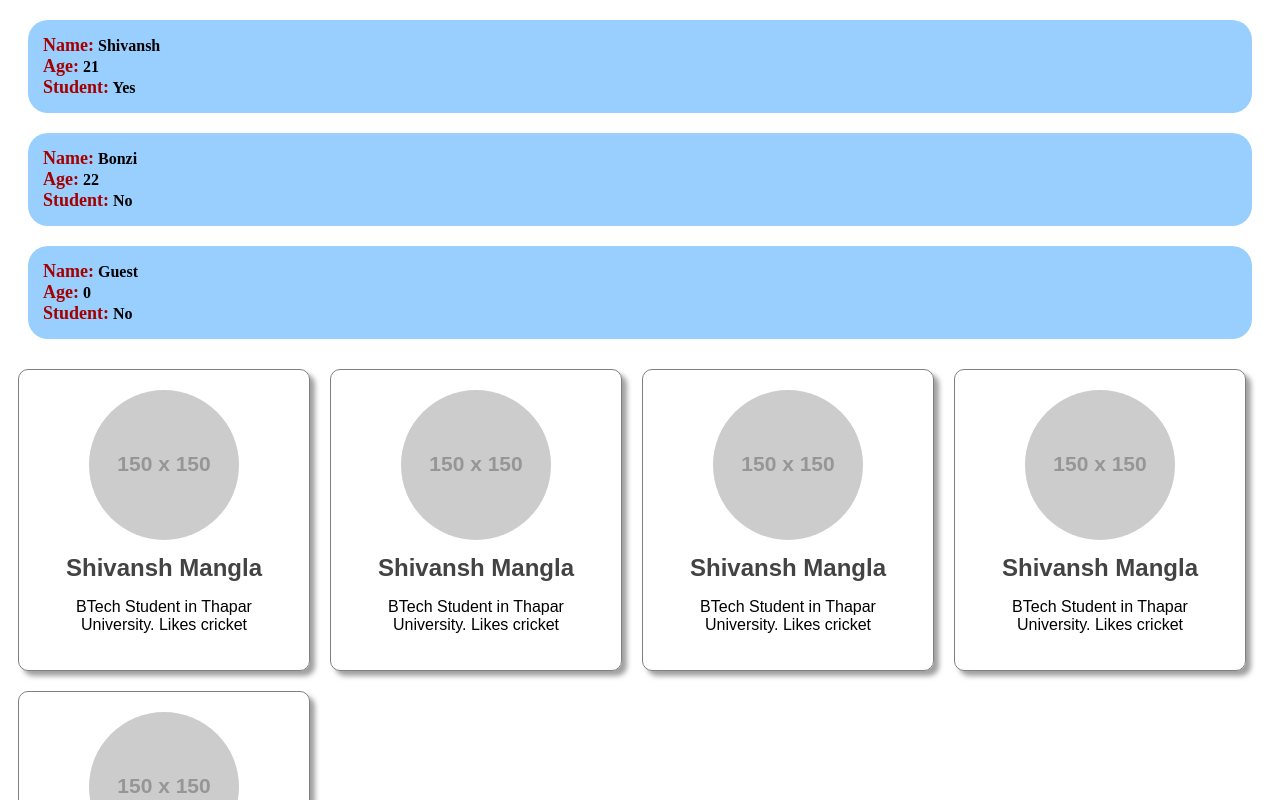
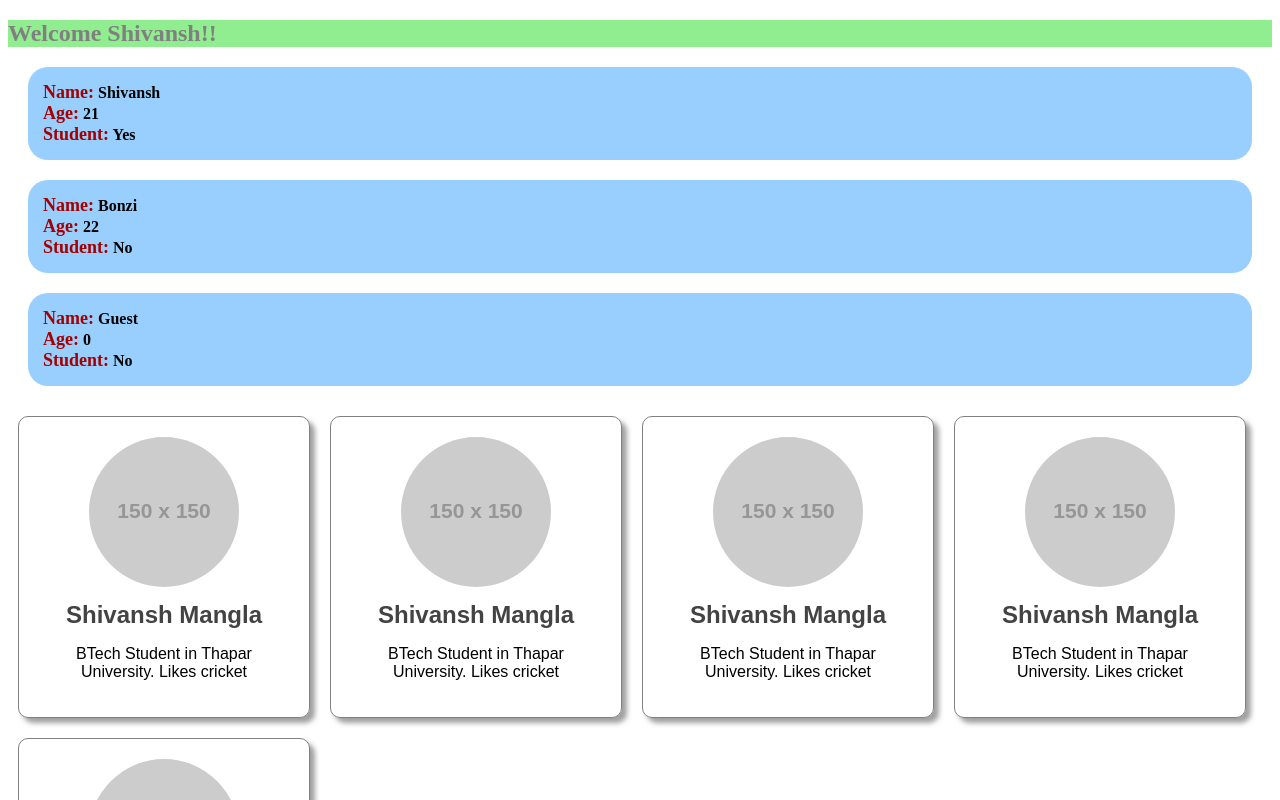
Before and after one commit to shivansh-mangla/react-website, a React (Vite) app in the folder my-react-app/: page / in a window 1280 px wide. Shown: the top 800 px of the page. Built offline with nearby package versions, Linux system fonts and the light colour scheme.

Commit message:
intro to conditional rendering in react

```diff
--- a/my-react-app/src/App.jsx
+++ b/my-react-app/src/App.jsx
@@ -1,9 +1,11 @@
 import Card from "./Card.jsx"
 import Student from "./Student/Student.jsx";
+import UserGreeting from "./UserGreeting.jsx";
 
 function App() {
   return(
     <>
+      <UserGreeting isLoggedIn={true} username="Shivansh"/>
       <Student name="Shivansh" age={21} isStudent={true}/>
       <Student name="Bonzi" age={22} isStudent={false}/>
       <Student/>
--- /dev/null
+++ b/my-react-app/src/UserGreeting.jsx
@@ -0,0 +1,30 @@
+import PropTypes from 'prop-types';
+
+function UserGreeting(props){
+    const welcomeMessage =  <h2 className="welcome-message">
+                            Welcome {props.username}!!
+                            </h2>
+
+    const loginPrompt =     <h2 className="login-prompt">
+                             Please Log in to continue
+                            </h2>
+
+    if(props.isLoggedIn){
+        return(welcomeMessage);
+    }
+    else{
+        return(loginPrompt);
+    }
+}
+
+UserGreeting.proptypes = {
+    isLoggedIn: PropTypes.bool,
+    username: PropTypes.string
+}
+
+UserGreeting.defaultProps = {
+    isLoggedIn: false
+}
+
+
+export default UserGreeting
--- a/my-react-app/src/index.css
+++ b/my-react-app/src/index.css
@@ -26,3 +26,14 @@
   font-family: Arial, Helvetica, sans-serif;
 
 }
+
+
+.welcome-message{
+  background-color: lightgreen;
+  color: gray;
+}
+
+.login-prompt{
+  background-color: red;
+  color: white;
+}
```
